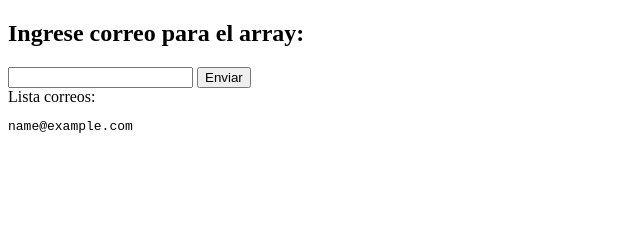
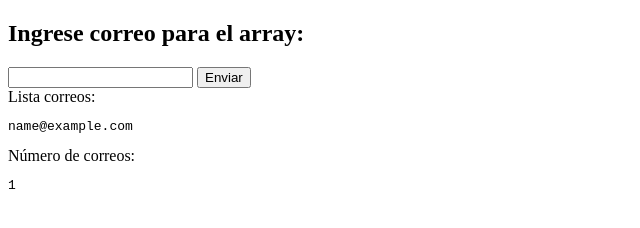
Before and after one commit to Caciqxe/JS_Comision_40235, a plain HTML site: page Clase6_Cartes/index.html in a window 1280 px wide. Both pictures are taken after typing "name@example.com" into the empty fields and a click on the input "Enviar". Shown: the whole page, without its empty margins (0-640 px from the left). Drawn offline with Linux system fonts and the light colour scheme.

Commit message:
subida de nueva función  para contar lenght array

```diff
--- a/Clase6_Cartes/array.js
+++ b/Clase6_Cartes/array.js
@@ -2,9 +2,7 @@
 let correos = [];
 let nuevo_correo = document.getElementsByClassName('mail')[0];
 let mostrar = document.getElementsByClassName('mostrar_correos')[0];
-
-// Evento
-//respuesta.addEventListener('sumbit',AgregarCorreo);
+let numero = document.getElementsByClassName('numero_correos')[0];
 
 //Funcion
 function AgregarCorreo() {
@@ -20,6 +18,7 @@ function AgregarCorreo() {
         console.log(correos);
 
         mostrar.innerHTML = correos;
+        numero.innerHTML = correos.length;
         nuevo_correo.value = "";
     }
 }
--- a/Clase6_Cartes/index.html
+++ b/Clase6_Cartes/index.html
@@ -14,6 +14,8 @@
     </form>
     Lista correos:
     <pre class="mostrar_correos"></pre>
+    Número de correos:
+    <pre class="numero_correos"></pre>
     <script src="array.js"></script>
 </body>
 </html>
```
